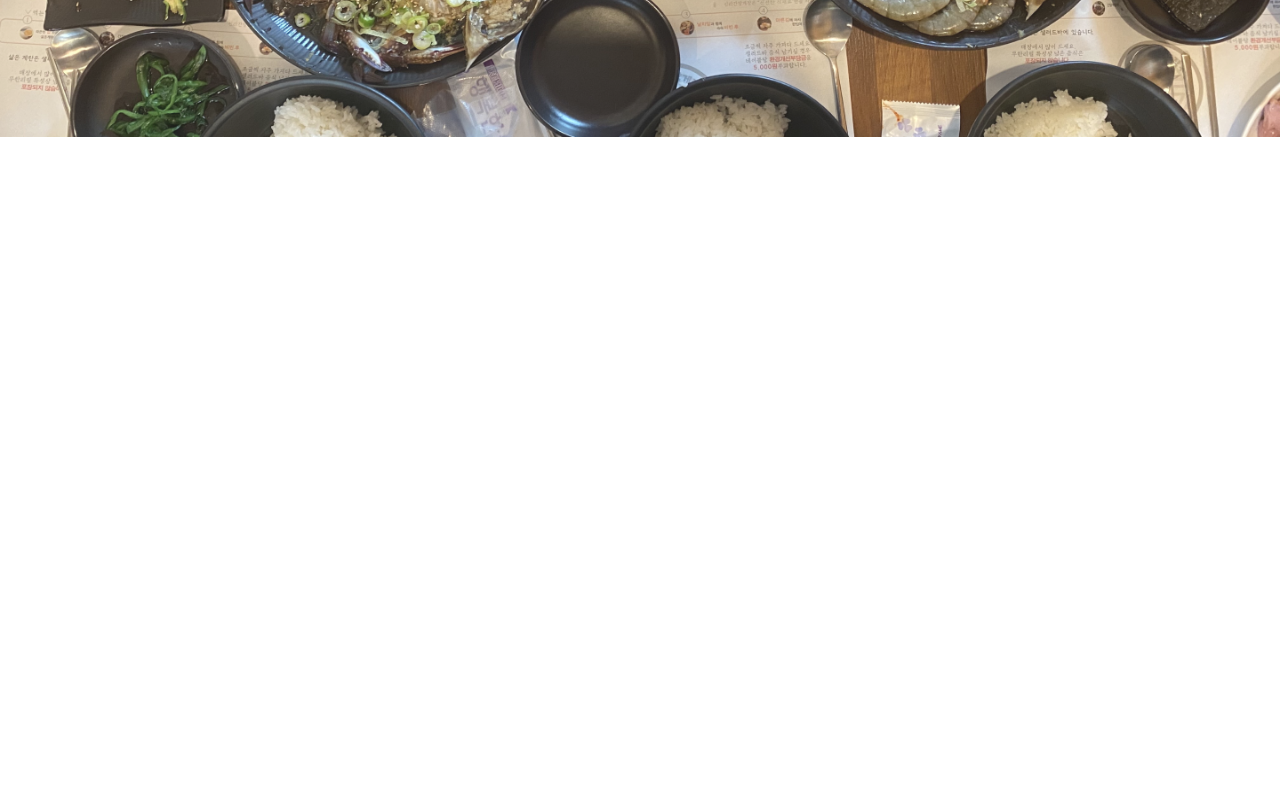
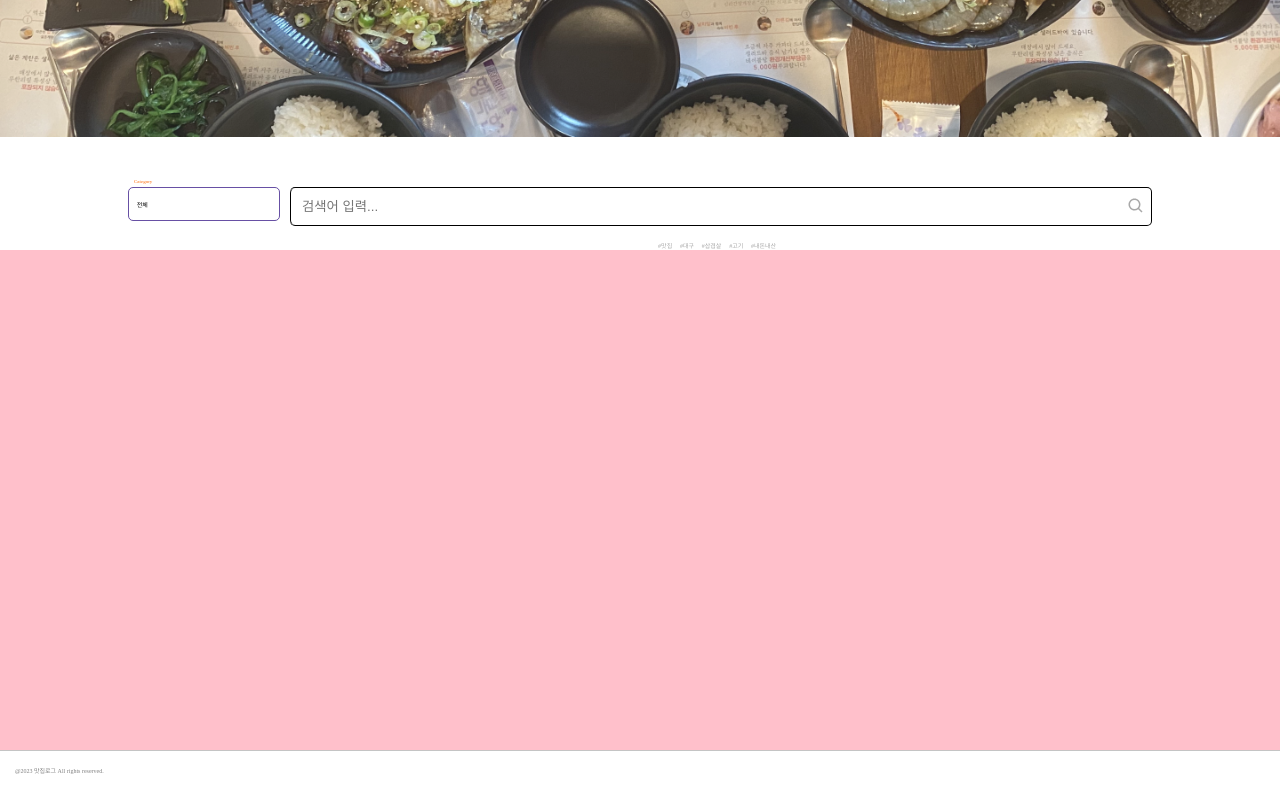
Before and after one commit to matjiplog/matjiplog-web, a React (Create React App) app in the folder matjiplog/: page / in a window 1280 px wide. Shown: the part 445-1245 px from the top of the page. Before the commit the page ends 800 px from the top, so only its background shows below. Built offline with nearby package versions, Linux system fonts and the light colour scheme.

Commit message:
[Fix] Header And Footer Update

```diff
--- a/matjiplog/src/Components/Common/Footer.tsx
+++ b/matjiplog/src/Components/Common/Footer.tsx
@@ -1,26 +1,18 @@
 import styled from "styled-components";
 
 function Footer() {
-    return(
-        <FooterDiv>
-            <FooterP>@2023 맛집로그 All rights reserved.</FooterP>
-        </FooterDiv>
-    );
+  return <FooterDiv>@2023 맛집로그 All rights reserved.</FooterDiv>;
 }
 
 const FooterDiv = styled.div`
-    width: 100%;
-    height: 50px;
-    bottom: 0px;
-    position: absolute;
-    border-top: 1px solid #c4c4c4;
-    padding-top: 15px;
-`
-
-const FooterP = styled.p`
-    margin-left : 50px;
-    color: #808080;
+  width: 100%;
+  height: 50px;
+  border-top: 1px solid #c4c4c4;
+  padding: 15px;
+  color: #808080;
+  position: relative;
+  bottom: 0;
+  transform: translateY(-100%);
 `;
 
-
 export default Footer;
--- a/matjiplog/src/Components/Common/SearchBar.tsx
+++ b/matjiplog/src/Components/Common/SearchBar.tsx
@@ -1,24 +1,46 @@
-import styled from "styled-components";
+import {
+  Category,
+  DropBar,
+  DropBarDiv,
+  DropItem,
+  DropItems,
+  HasTag,
+  HasTagItem,
+  SearchBarDiv,
+  SearchForm,
+  SearchIcon,
+  SearchInput,
+  SearchInputAndHastag,
+} from "../../styles/common/searchBar";
 
 function SearchBar() {
+  const dropBarMenu = ["전체", "지역", "맛집이름"];
+  const hasTagMenu = ["맛집", "대구", "삽겹살", "고기", "내돈내산"];
 
-  return(
-    <>
-      {/* <SearchBarDiv>
-        <DropSelect>
-          <option>전체</option>
-          <option>전체</option>
-          <option>전체</option>
-        </DropSelect>
+  return (
+    <SearchBarDiv>
+      <DropBarDiv>
+        <Category>Category</Category>
+        <DropBar>{dropBarMenu[0]}</DropBar>
+        <DropItems>
+          {dropBarMenu.map((value: string, index: number): JSX.Element => {
+            return <DropItem key={index}>{value}</DropItem>;
+          })}
+        </DropItems>
+      </DropBarDiv>
 
-      <SearchDiv>
-        <SearchInput type="text" placeholder="검색어 입력"></SearchInput>
-        <SearchBtn><img src="/assets/images/search.png"></img></SearchBtn>
-      </SearchDiv>
-      </SearchBarDiv> */}
-    </>
-
-
+      <SearchInputAndHastag>
+        <SearchForm>
+          <SearchInput placeholder="검색어 입력..."></SearchInput>
+          <SearchIcon size={30}></SearchIcon>
+        </SearchForm>
+        <HasTag>
+          {hasTagMenu.map((value: string, index: number): JSX.Element => {
+            return <HasTagItem key={index}>{value}</HasTagItem>;
+          })}
+        </HasTag>
+      </SearchInputAndHastag>
+    </SearchBarDiv>
   );
 }
 
@@ -31,14 +53,16 @@ function SearchBar() {
 //     setSelectName(name);
 //     setBtn(!btn);
 //   }
-{/* <DropDiv>
+{
+  /* <DropDiv>
   <SelectBtn onClick={Select}> {selectName} </SelectBtn>
   {btn && <ItemUl>
     <li><SelectItem onClick={() => SelectItemClick("전체")}>전체</SelectItem></li>
     <li><SelectItem onClick={() => SelectItemClick("지역")}>지역</SelectItem></li>
     <li><SelectItem onClick={() => SelectItemClick("맛집이름")}>맛집이름</SelectItem></li>
   </ItemUl>}
-</DropDiv> */}
+</DropDiv> */
+}
 // const DropDiv = styled.div`
 //   padding-right : 10px;
 // `;
@@ -106,6 +130,4 @@ function SearchBar() {
 //   padding : 2px;
 // `;
 
-
-
 export default SearchBar;
--- a/matjiplog/src/Components/Home/Intro.tsx
+++ b/matjiplog/src/Components/Home/Intro.tsx
@@ -1,5 +1,3 @@
-import { useRef } from "react";
-
 import {
   ImagesDiv,
   IntroImage,
--- /dev/null
+++ b/matjiplog/src/Components/Home/SearchMatJip.tsx
@@ -0,0 +1,14 @@
+import SearchBar from "../Common/SearchBar";
+
+import { MatJipItems, SearchSection } from "../../styles/home/searchMatiJip";
+
+function SearchMatJip(): JSX.Element {
+  return (
+    <SearchSection>
+      <SearchBar></SearchBar>
+      <MatJipItems></MatJipItems>
+    </SearchSection>
+  );
+}
+
+export default SearchMatJip;
--- a/matjiplog/src/Pages/Home.tsx
+++ b/matjiplog/src/Pages/Home.tsx
@@ -1,13 +1,20 @@
 import Header from "../Components/Common/Header";
 import Intro from "../Components/Home/Intro";
+import SearchMatJip from "../Components/Home/SearchMatJip";
+import Footer from "../Components/Common/Footer";
+
 import { HomePageWrap } from "../styles/common/wrap";
 
 function HomePage(): JSX.Element {
   return (
-    <HomePageWrap>
-      <Header></Header>
-      <Intro></Intro>
-    </HomePageWrap>
+    <>
+      <HomePageWrap>
+        <Header></Header>
+        <Intro></Intro>
+        <SearchMatJip></SearchMatJip>
+      </HomePageWrap>
+      <Footer></Footer>
+    </>
   );
 }
 
--- a/matjiplog/src/Pages/Login.tsx
+++ b/matjiplog/src/Pages/Login.tsx
@@ -7,8 +7,8 @@ import Find from "../Components/Login/Find";
 import SideImage from "../Components/Login/SideImage";
 
 function Login() {
-
   return (
+    <>
       <LoginDiv>
         <Logo></Logo>
         <WrapDiv>
@@ -16,11 +16,11 @@ function Login() {
           <LoginInput></LoginInput>
         </WrapDiv>
         <Find></Find>
+      </LoginDiv>
       <Footer></Footer>
-    </LoginDiv>
+    </>
   );
 }
-
 const WrapDiv = styled.div`
   display: flex;
 `;
@@ -28,10 +28,7 @@ const LoginDiv = styled.div`
   display: flex;
   align-items: center;
   flex-direction: column;
-  position: relative;
-  min-height: 100vh;
-  padding-bottom: 100px;
+  height: 100%;
+  padding-bottom: 50px;
 `;
-
-
 export default Login;
--- a/matjiplog/src/Pages/SignUp.tsx
+++ b/matjiplog/src/Pages/SignUp.tsx
@@ -5,12 +5,16 @@ import Logo from "../Components/Common/Logo";
 import SignUpInput from "../Components/SignUp/SignUpInput";
 
 function SignUp() {
-  return(
-    <SignUpDiv>
-      <Logo></Logo>
-      <SignUpInput></SignUpInput>
+  return (
+    <>
+      <SignUpWrap>
+        <SignUpDiv>
+          <Logo></Logo>
+          <SignUpInput></SignUpInput>
+        </SignUpDiv>
+      </SignUpWrap>
       <Footer></Footer>
-    </SignUpDiv>
+    </>
   );
 }
 
@@ -23,4 +27,10 @@ const SignUpDiv = styled.div`
   padding-bottom: 100px;
 `;
 
+const SignUpWrap = styled.div`
+  min-height: 100%;
+  position: relative;
+  padding-bottom: 50px;
+`;
+
 export default SignUp;
--- a/matjiplog/src/styles/common/global.ts
+++ b/matjiplog/src/styles/common/global.ts
@@ -1,10 +1,16 @@
 import { createGlobalStyle } from "styled-components";
 
 const GlobalStyle = createGlobalStyle`
-    html, body, #root, .App {
+    html, body, #root{
         height: 100%;
         font-size: 62.5%;
-
+    }
+    body{
+        scrollbar-width: none;
+        -ms-overflow-style: none;
+    }
+    body::-webkit-scrollbar {
+        display: none;
     }
     li {
         list-style: none;
--- /dev/null
+++ b/matjiplog/src/styles/common/searchBar.ts
@@ -0,0 +1,99 @@
+import styled from "styled-components";
+
+import { BiSearch } from "react-icons/bi";
+
+export const SearchBarDiv = styled.article`
+  width: 80%;
+  margin: 0 auto;
+  display: flex;
+`;
+
+export const DropBarDiv = styled.div`
+  position: relative;
+  flex: 1 1 15%;
+
+  &:hover {
+    ul {
+      display: block;
+    }
+  }
+`;
+export const Category = styled.span`
+  position: absolute;
+  background-color: white;
+  color: #ff6701;
+  top: -8px;
+  left: 6px;
+  font-size: 0.5rem;
+  z-index: 999;
+`;
+
+export const DropBar = styled.div`
+  padding: 3em 2em 3em 2em;
+  border: 1px solid #6750a4;
+  border-radius: 5px;
+`;
+export const DropItems = styled.ul`
+  display: none;
+  border: 1px solid #eaeaea;
+  border-radius: 5px;
+  margin-top: 2px;
+`;
+export const DropItem = styled.li`
+  width: 100%;
+  padding: 3em 2em 3em 2em;
+  &:hover {
+    background-color: #f3edf7;
+  }
+`;
+
+export const SearchInputAndHastag = styled.div`
+  display: flex;
+  flex-direction: column;
+  flex: 1 1 85%;
+  margin-left: 10px;
+  border-collapse: collapse;
+`;
+
+export const SearchForm = styled.form`
+  display: flex;
+  align-items: center;
+  border-top: 1px solid black;
+  border-bottom: 1px solid black;
+  border-right: 1px solid black;
+  border-radius: 5px;
+`;
+export const SearchInput = styled.input`
+  flex: 1;
+  border: none;
+  border-left: 1px solid black;
+  border-radius: 5px;
+  padding: 11px;
+  &:focus {
+    outline: none;
+  }
+`;
+export const SearchIcon = styled(BiSearch)`
+  padding: 6px;
+  color: darkgray;
+  cursor: pointer;
+`;
+
+export const HasTag = styled.ul`
+  display: flex;
+  width: 100%;
+  justify-content: center;
+  margin-top: 4em;
+`;
+export const HasTagItem = styled.li`
+  margin-right: 2em;
+  color: darkgray;
+  cursor: pointer;
+  &::before {
+    content: "#";
+  }
+  &:hover {
+    color: blue;
+    transform: scale(1.2);
+  }
+`;
--- a/matjiplog/src/styles/common/wrap.ts
+++ b/matjiplog/src/styles/common/wrap.ts
@@ -1,6 +1,7 @@
 import styled from "styled-components";
 
 export const HomePageWrap = styled.div`
-  width: 100%;
-  height: 100%;
+  min-height: 100%;
+  position: relative;
+  padding-bottom: 50px;
 `;
--- /dev/null
+++ b/matjiplog/src/styles/home/searchMatiJip.ts
@@ -0,0 +1,12 @@
+import styled from "styled-components";
+
+export const SearchSection = styled.section`
+  position: relative;
+  margin-top: 50px;
+  height: 100%;
+`;
+
+export const MatJipItems = styled.article`
+  min-height: 500px;
+  background-color: pink;
+`;
```
Lines whose indentation alone changed are shown as unchanged.
